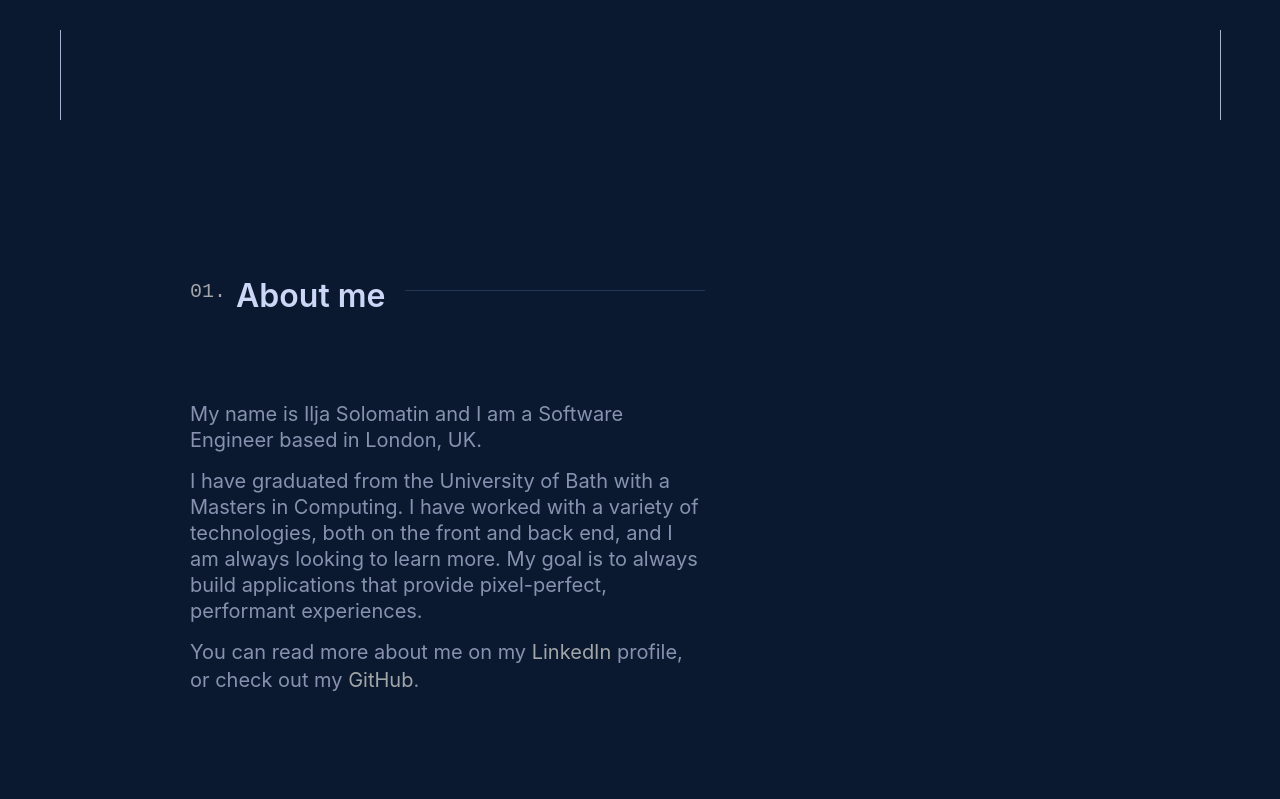
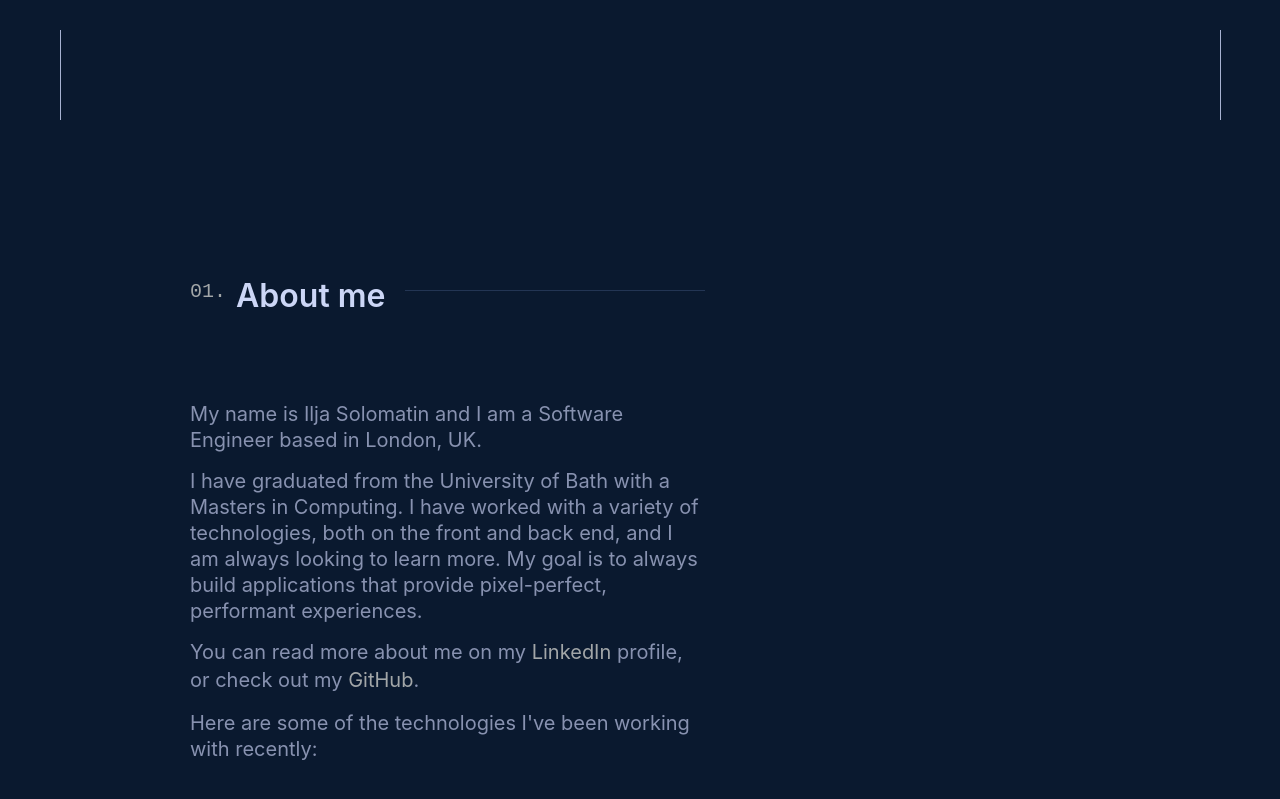
Before and after one commit to iljasolomatin/Portfolio, a React (Create React App) app: page / in a window 1280 px wide. Shown: the part 680-1479 px from the top of the page. Built offline with nearby package versions, Linux system fonts and the light colour scheme.

Commit message:
Added more to about section

```diff
--- a/src/components/mainContent.js
+++ b/src/components/mainContent.js
@@ -50,6 +50,12 @@ function MainContent() {
                                 <p>
                                     You can read more about me on my <a href="https://www.linkedin.com/in/ilja-solomatin/" target="_blank" rel="noopener noreferrer">LinkedIn</a> profile, or check out my <a href="https://www.github.com/iljasolomatin" target="_blank" rel="noopener noreferrer">GitHub</a>.
                                 </p>
+
+                                <p>
+                                    Here are some of the technologies I've been working with recently:
+                                </p>
+
+
                             </div>
                         </div>
                     </div>
```
